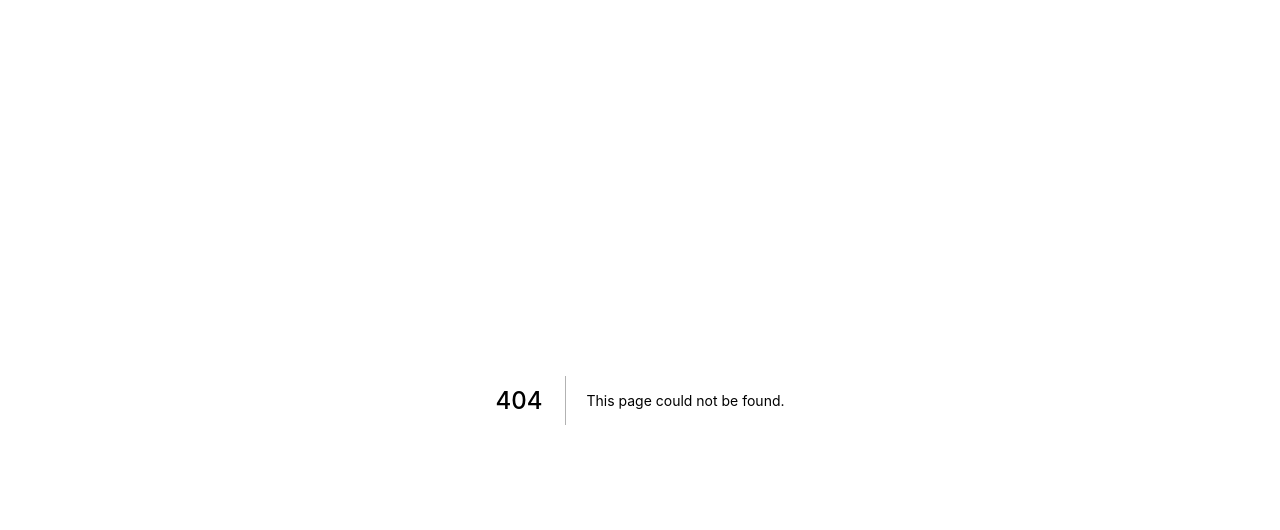
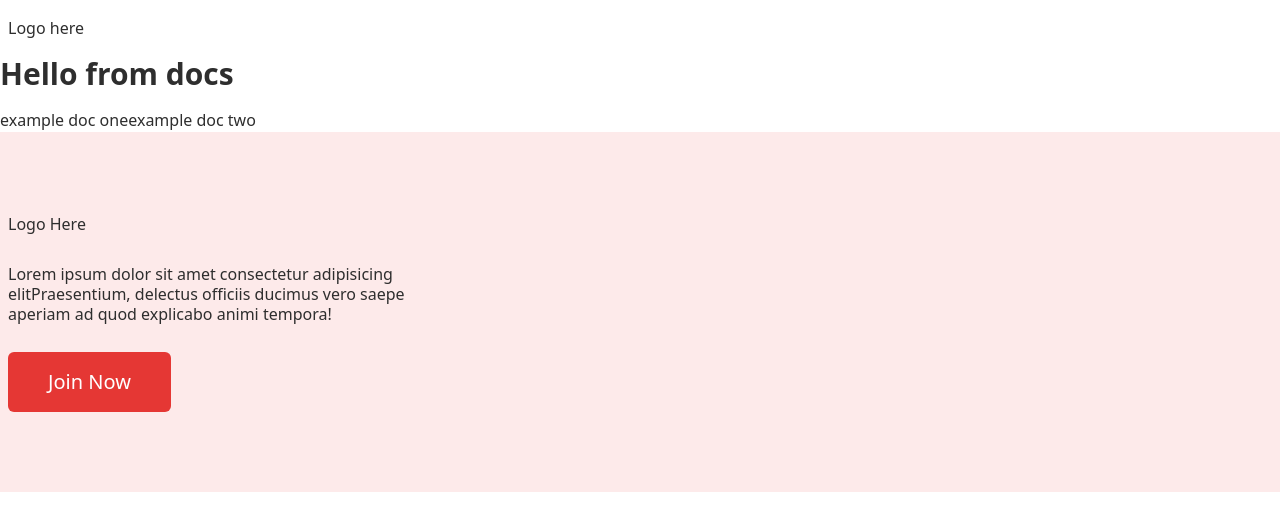
Before and after one commit to askbuddie/askbuddie-bot-docs, a Next.js app: page /docs in a window 1280 px wide. Before the commit this address had no page. Shown: the top 530 px of the page. Built offline with nearby package versions, Linux system fonts and the light colour scheme.

Commit message:
WIP: /docs setup

```diff
--- /dev/null
+++ b/components/Article/index.js
@@ -0,0 +1,11 @@
+import React from 'react';
+import marked from 'marked';
+
+export default function Article({ title, content }) {
+  return (
+    <article>
+      <h1>{title}</h1>
+      <div dangerouslySetInnerHTML={{ __html: marked(content) }} />
+    </article>
+  );
+}
--- a/package.json
+++ b/package.json
@@ -10,6 +10,7 @@
     "build-export": "next build && next export"
   },
   "dependencies": {
+    "marked": "^3.0.4",
     "next": "latest",
     "react": "^17.0.2",
     "react-dom": "^17.0.2",
--- /dev/null
+++ b/pages/docs/[title].js
@@ -0,0 +1,46 @@
+import React from 'react';
+import fs from 'fs';
+import path from 'path';
+import Layout from '@components/Layout';
+import Article from '@components/Article';
+
+export default function Content({ filenames, title, content }) {
+  return (
+    <Layout title={title}>
+      <Article title={title} content={content} />
+    </Layout>
+  );
+}
+
+export async function getStaticProps({ params }) {
+  const filenames = fs
+    .readdirSync(path.resolve(__dirname, '../../../../content'))
+    .map((filename) => filename.split('.md')[0]);
+
+  const filePath = path.resolve(
+    __dirname,
+    `../../../../content/${params.title}.md`
+  );
+  const content = fs.readFileSync(filePath, 'utf8');
+  return {
+    props: {
+      filenames,
+      title: params.title.replace(/-/g, ' '),
+      content
+    }
+  };
+}
+
+export async function getStaticPaths(context) {
+  const filenames = fs.readdirSync(
+    path.resolve(__dirname, '../../../../content')
+  );
+  const paths = filenames.map((filename) => {
+    return { params: { title: filename.split('.md')[0] } };
+  });
+
+  return {
+    paths,
+    fallback: false
+  };
+}
--- /dev/null
+++ b/pages/docs/index.js
@@ -0,0 +1,34 @@
+import React from 'react';
+import fs from 'fs';
+import path from 'path';
+import Layout from '@components/Layout';
+import Link from '@components/Link';
+
+export default function Docs({ filenames }) {
+  return (
+    <Layout title="Documentation">
+      <h1 className="text-3xl font-extrabold text-black mb-4">
+        Hello from docs
+      </h1>
+      <nav>
+        {filenames.map((filename, index) => (
+          <Link key={index} to={`docs/${filename.replace(/\s/g, '-')}`}>
+            {filename}
+          </Link>
+        ))}
+      </nav>
+    </Layout>
+  );
+}
+
+export function getStaticProps() {
+  const filenames = fs
+    .readdirSync(path.resolve(__dirname, '../../../content'))
+    .map((filename) => filename.replace(/-/g, ' ').split('.md')[0]); // 'example-doc-one.md' will be 'example doc one'
+
+  return {
+    props: {
+      filenames
+    }
+  };
+}
```
Also changed, not shown: content/example-doc-one.md (added, +16 -0 lines), content/example-doc-two.md (added, +6 -0 lines), 1 other file (tests, documents, lock files or other folders).
